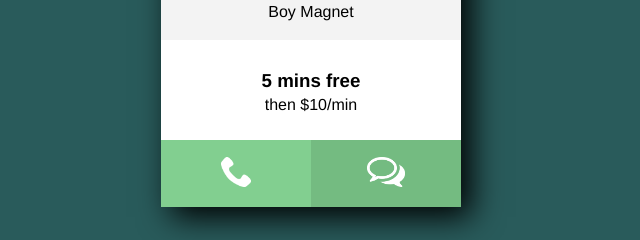
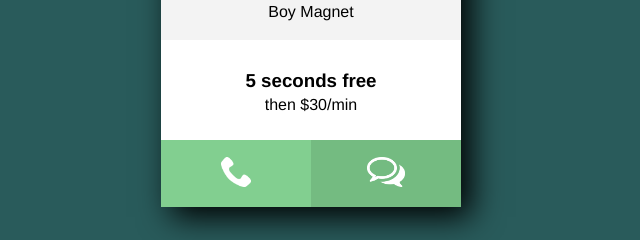
Before and after one commit to rosacf-ga/flexbox-grid-lab, a plain HTML site: page index.html in a window 1280 px wide. Shown: the part 383-623 px from the top of the page, 329-969 px from the left. Drawn offline with Linux system fonts and the light colour scheme.

Commit message:
Update text of HTML

```diff
--- a/index.html
+++ b/index.html
@@ -5,7 +5,7 @@
     <meta http-equiv="X-UA-Compatible" content="IE=edge">
     <meta name="viewport" content="width=device-width, initial-scale=1.0">
     <link rel="stylesheet" href="style.css">
-    <title>FLEXBOX/GRID LAB</title>
+    <title>FLEXBOX GRID LAB</title>
 </head>
 <body >
     <div id='container'>
@@ -19,12 +19,14 @@
             <div>Boy Magnet</div>
         </div>
         <div class="sect3">
-            <h3>5 mins free</h3>
-            <div>then $10/min</div>
+            <h3>5 seconds free</h3>
+            <div>then $30/min</div>
         </div>
         <div class='btns'>
             <button class = "btn1"><img src="img/phone.png"></button>
             <button class = "btn2"><img src="img/chat.png"></button>
     </div>
+    <div id ='container2'>
+    </div>
 </body>
 </html>
```
